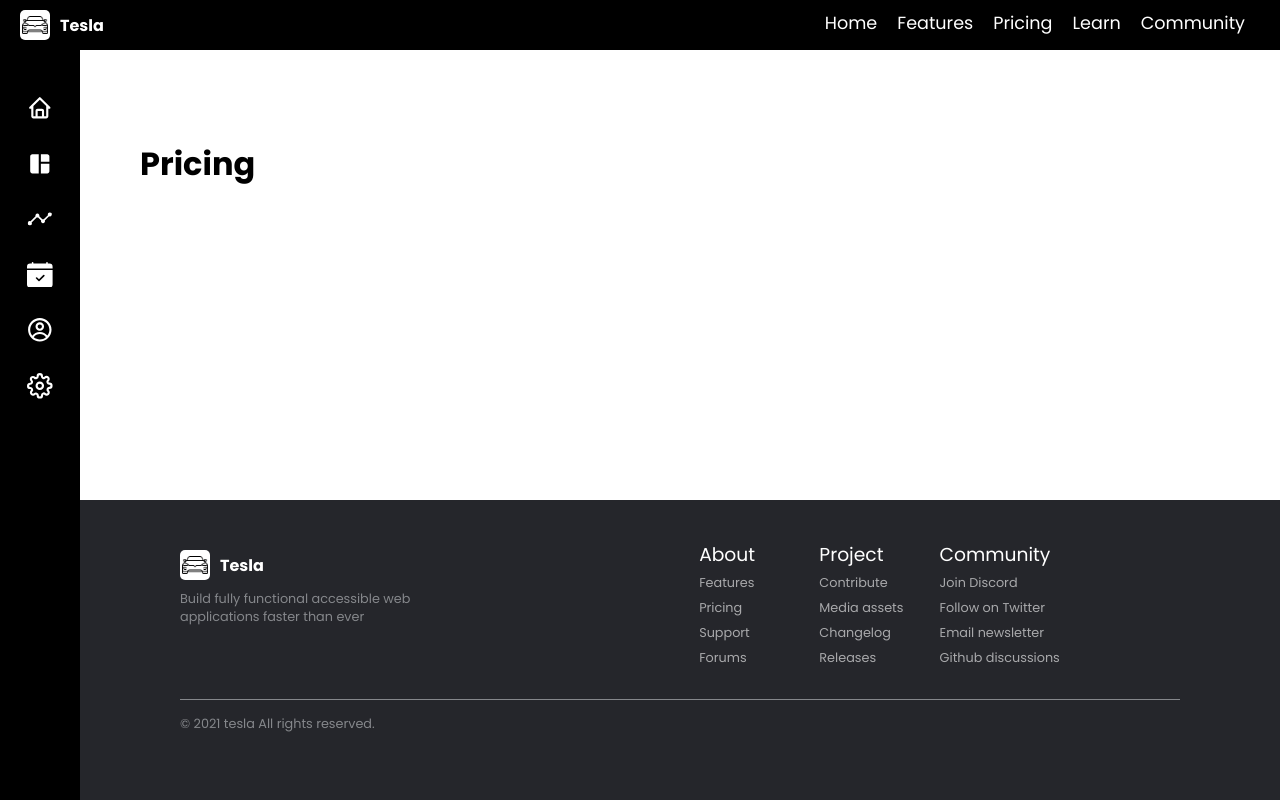
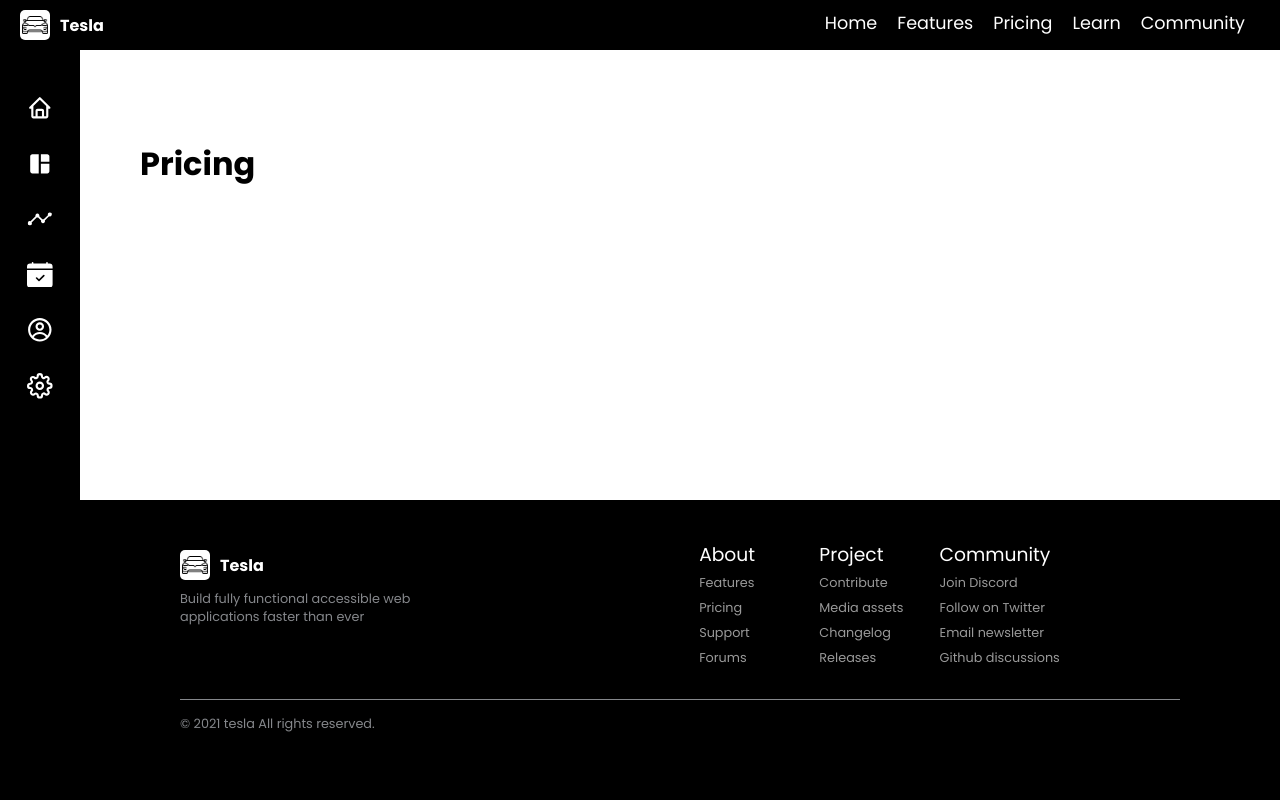
Before and after one commit to mata0050/Components, a React (Create React App) app: page /pricing in a window 1280 px wide. Shown: the top 800 px of the page. Built offline with nearby package versions, Linux system fonts and the light colour scheme.

Commit message:
Footer component added and styled

```diff
--- a/src/components/Footer.jsx
+++ b/src/components/Footer.jsx
@@ -85,7 +85,7 @@ const StyledFooter = styled.footer`
   width: calc(100vw - 80px);
   height: 300px;
   padding: 40px 100px;
-  background-color: ${({ theme }) => theme.colors.grey};
+  background-color: ${({ theme }) => theme.colors.black};
   color: ${({ theme }) => theme.colors.lightGrey};
 
   .footer {
```
